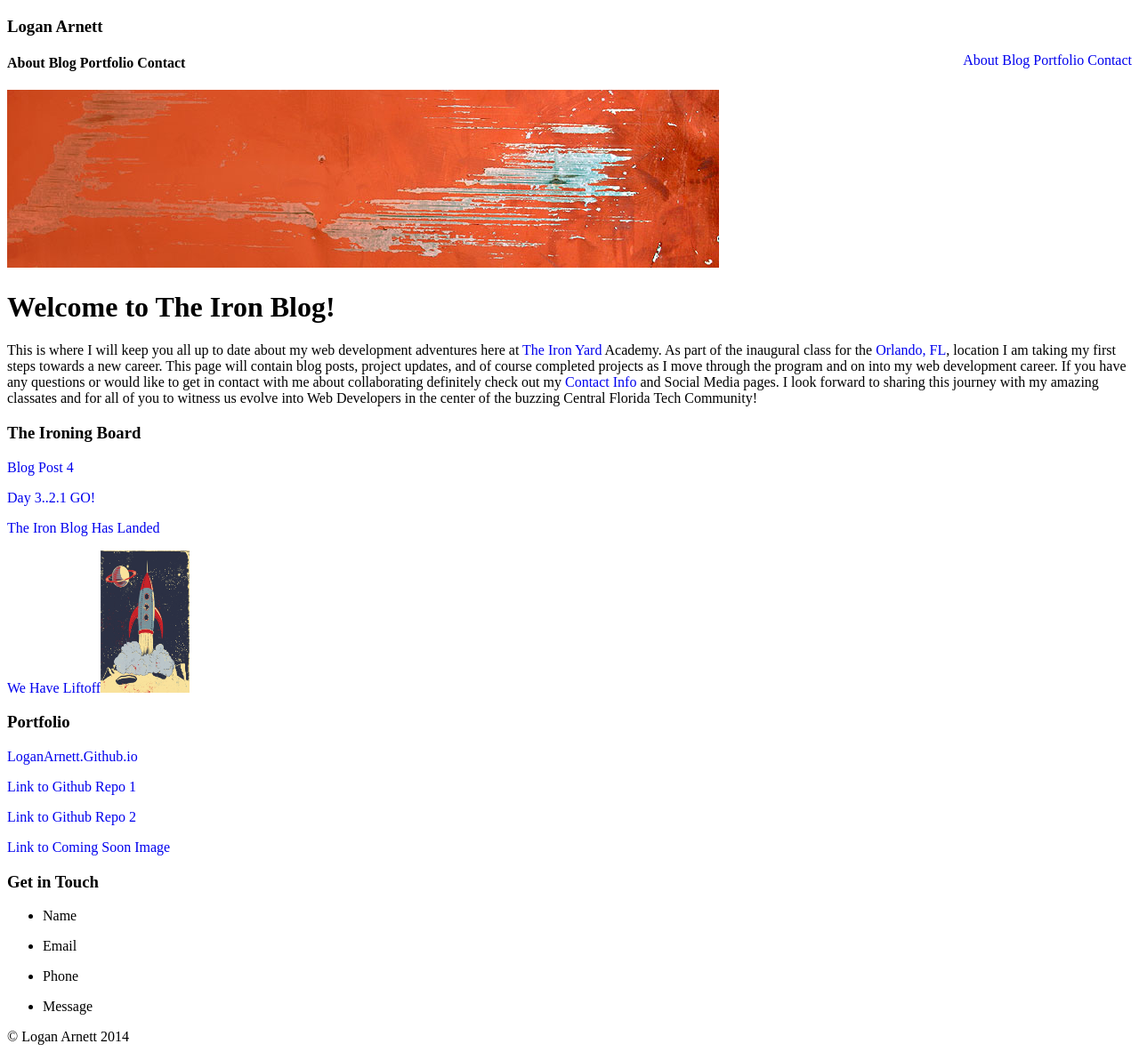
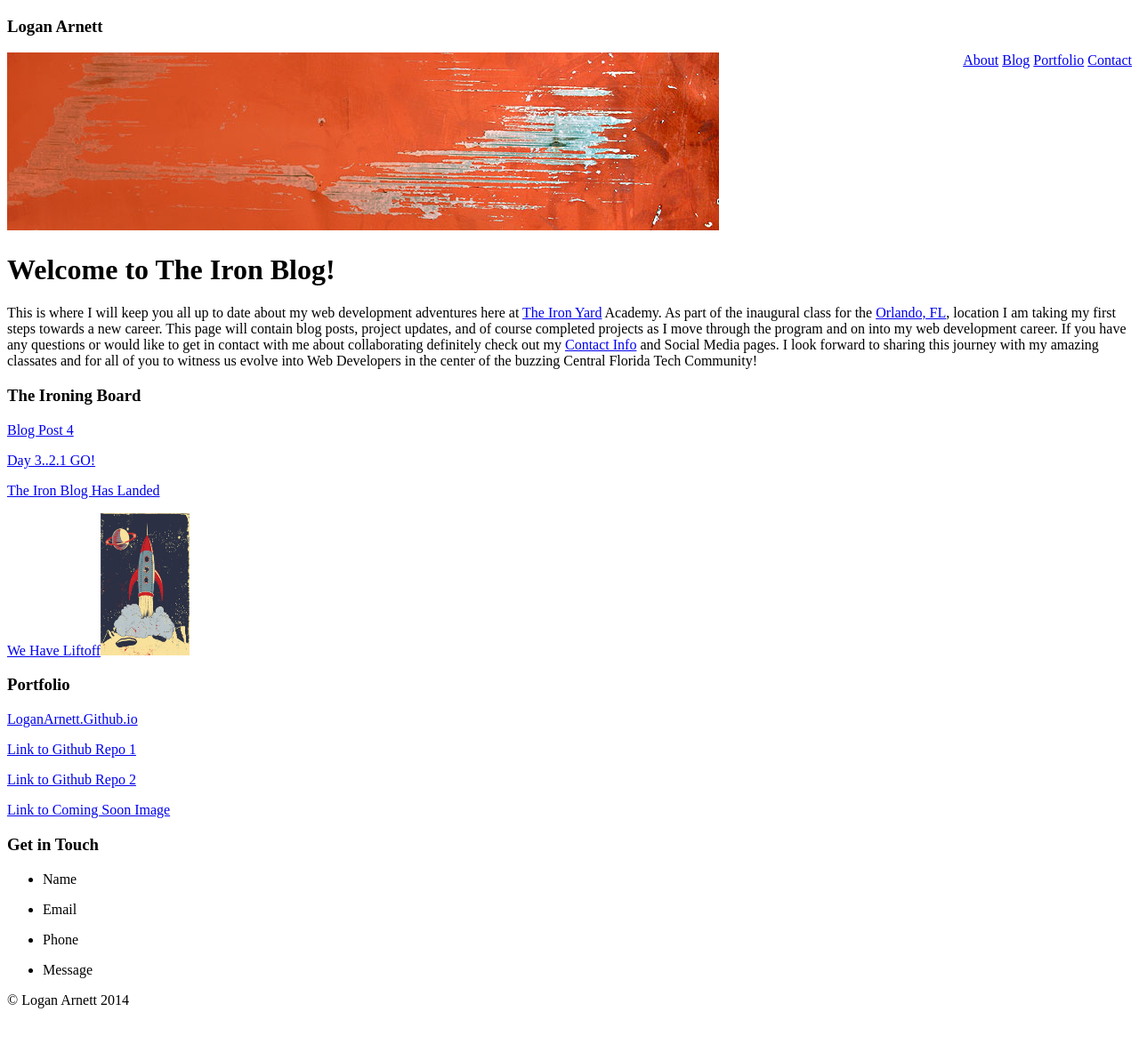
Before and after one commit to LoganArnett/MEANfolio, a Jekyll site: the page built from index.md, in a window 1280 px wide. Shown: the whole page at 89% size. Built offline with Jekyll 4.4.1, drawn with Linux system fonts in a browser that asks for light colours; after the commit the page ends 1142 px from its top, so only the background shows below that.

Commit message:
adding color

```diff
--- a/index.md
+++ b/index.md
@@ -15,7 +15,7 @@
     </div>
 </div>
 
-#### About Blog Portfolio Contact
+
 
 <p id ="banner"><img  src="images/paintbg.jpg" alt="images/wolvevo.png"></p>
 
--- a/style.css
+++ b/style.css
@@ -20,15 +20,16 @@
     margin-right: auto;
 }
 
-a:link {
+nav li a:link {
+    text-decoration: none;
+    color: #000;
+}
+
+nav li a:visited {
     text-decoration: none;
 }
 
-a:visited {
-    text-decoration: none;
+nav li a:hover {
+    text-decoration: underline;
+    background-color: #99FF00;
 }
-
-a:hover {
-    text-decoration: underline;
-    background-color: ##99FF00;
-}
```
